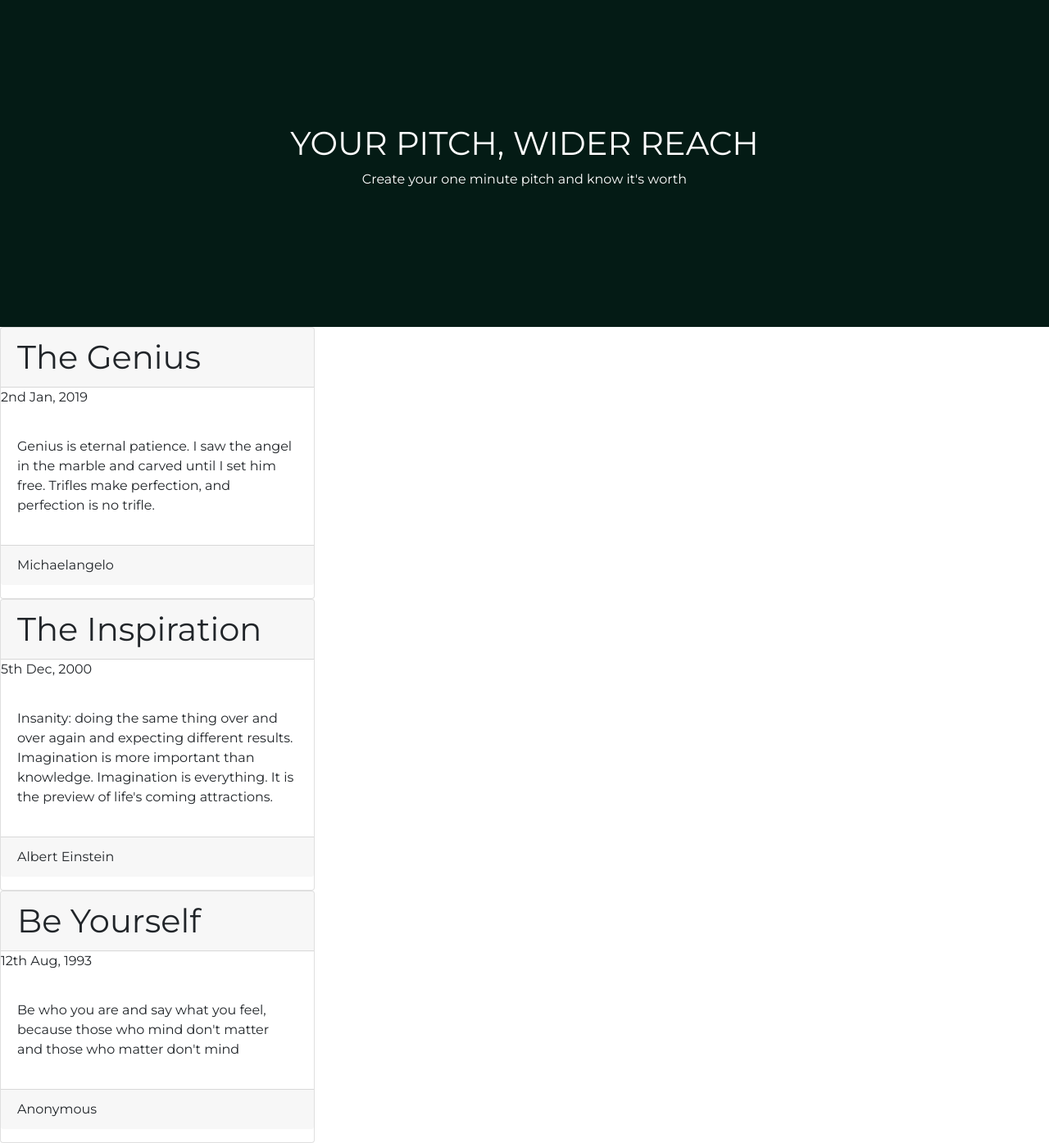
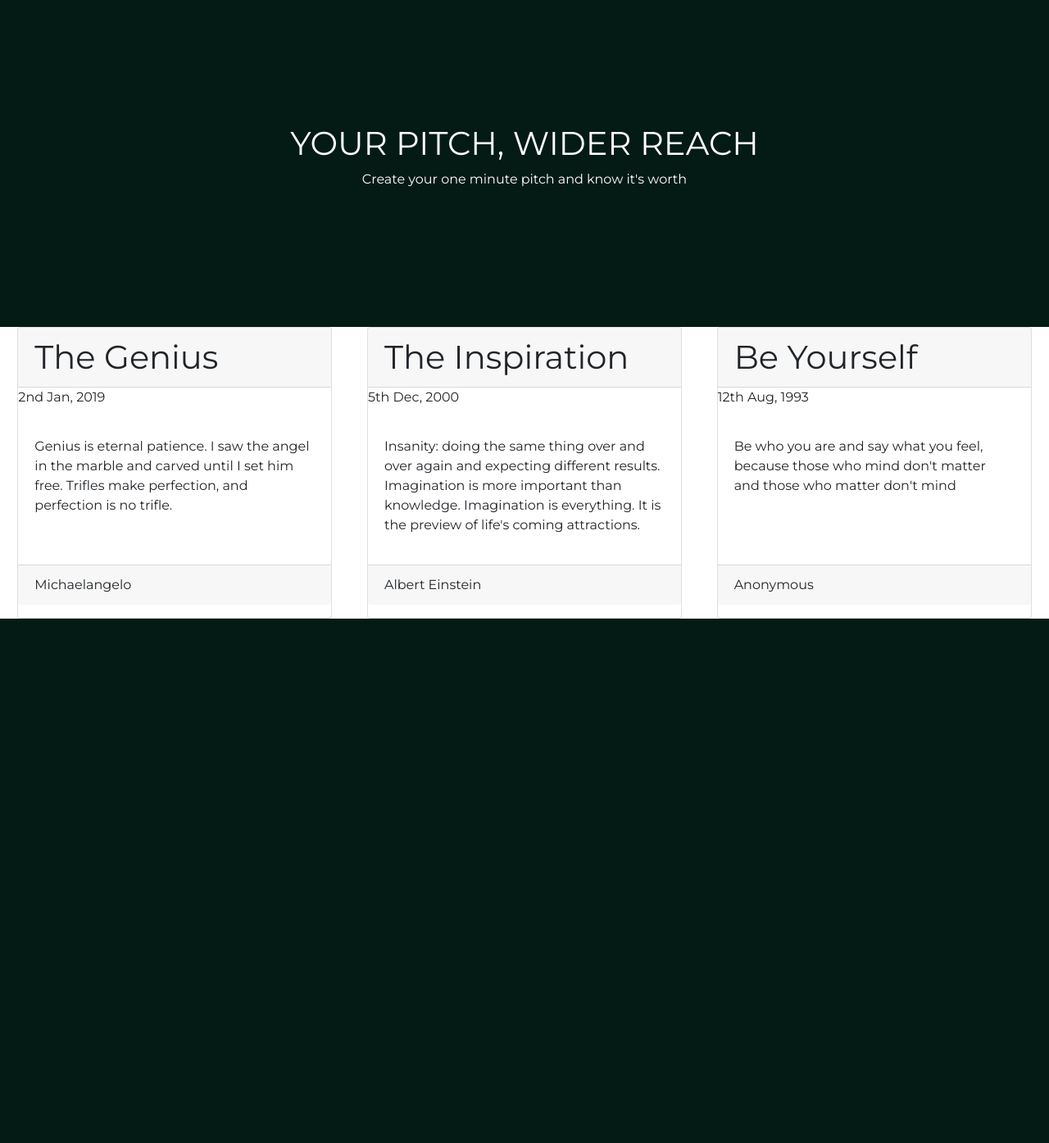
Before and after one commit to Mantongash/pitcher, a Flask app: page / in a window 1280 px wide. Shown: the part 57-1452 px from the top of the page at 82% size. After the commit the page ends 812 px from the top, so only its background shows below. Run offline with Flask 2, Linux system fonts and the light colour scheme; some libraries are stand-ins or nearby versions.

Commit message:
Applied flexbox to the quotes

```diff
--- a/static/css/styles.css
+++ b/static/css/styles.css
@@ -19,3 +19,8 @@ header {
   width: 30%;
   /* display: flex; */
 }
+
+.content {
+  display: flex;
+  justify-content: space-around;
+}
```
